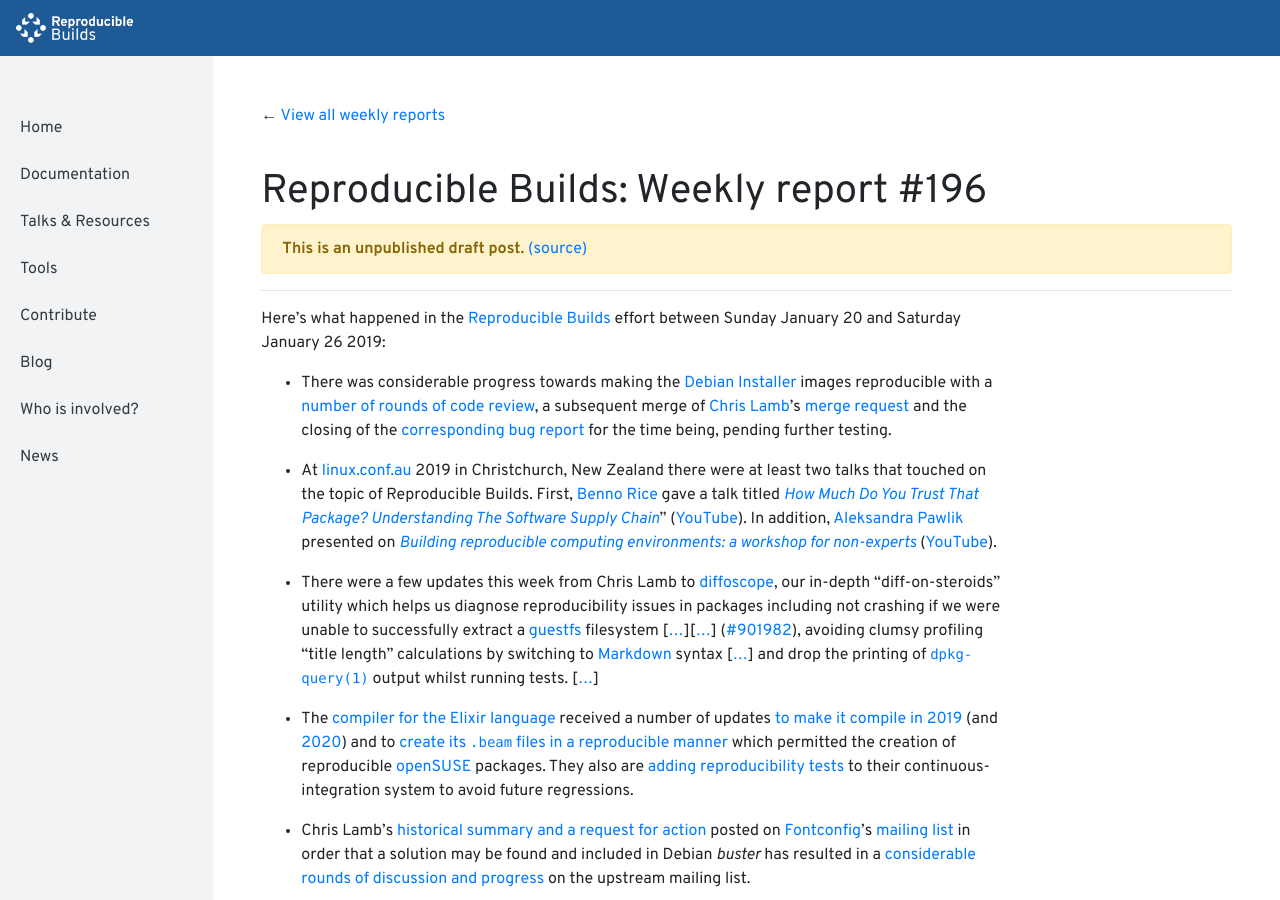
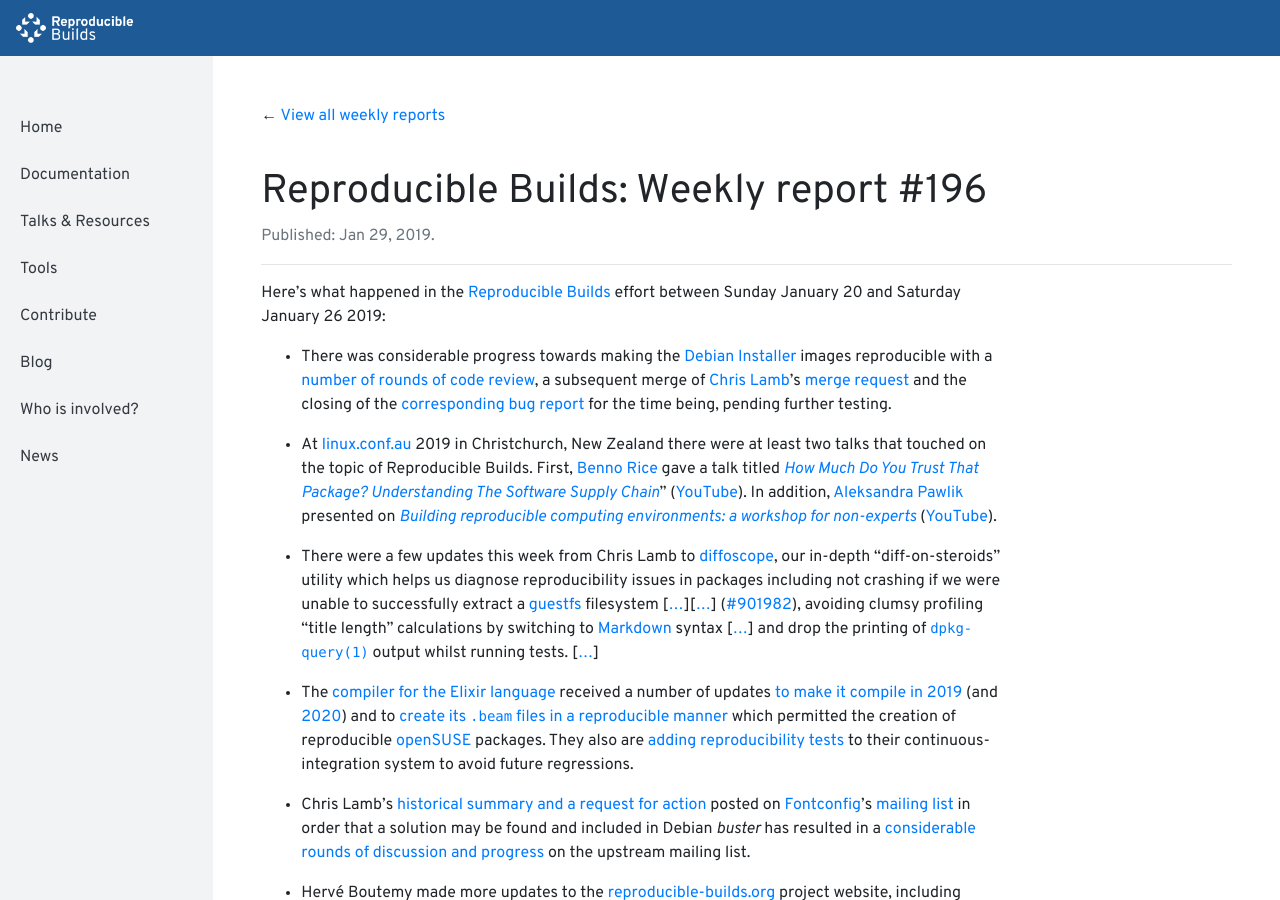
Before and after one commit to prototypefund/reproducible-website, a Jekyll site: the page built from _blog/posts/196.md, in a window 1280 px wide and 900 px high. Built offline with Jekyll 4.4.1, drawn with Linux system fonts in a browser that asks for light colours.

Commit message:
published as https://reproducible-builds.org/blog/posts/196/

```diff
--- a/_blog/posts/196.md
+++ b/_blog/posts/196.md
@@ -1,6 +1,7 @@
 ---
 layout: new/blog
 week: 196
+published: 2019-01-29 13:56:44
 ---
 
 Here's what happened in the [Reproducible Builds](https://reproducible-builds.org) effort between Sunday January 20 and Saturday January 26 2019:
```
